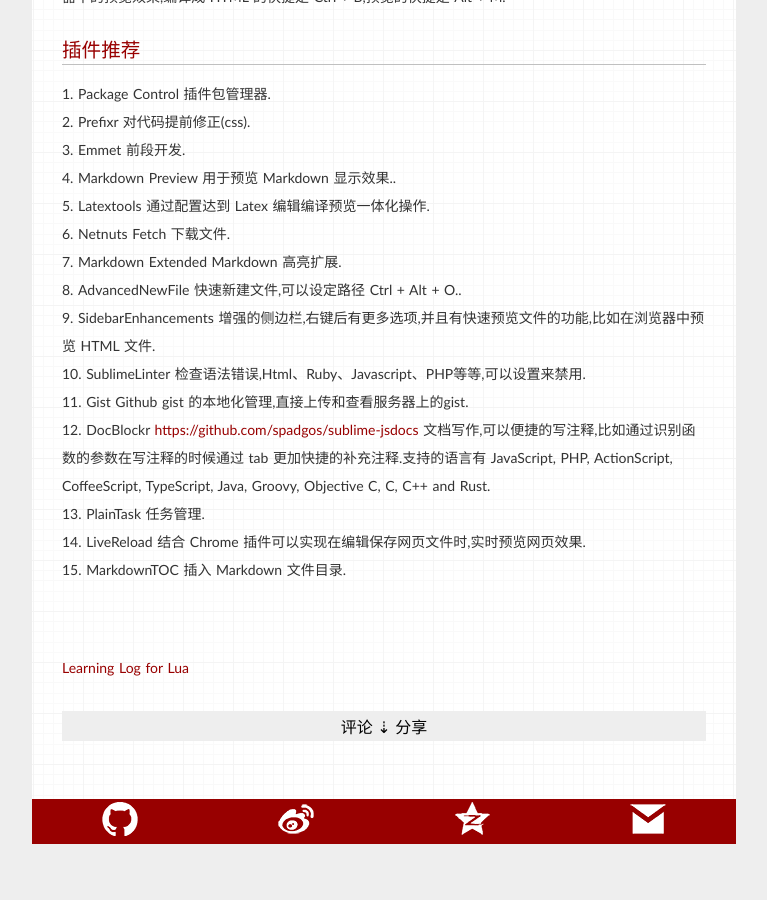
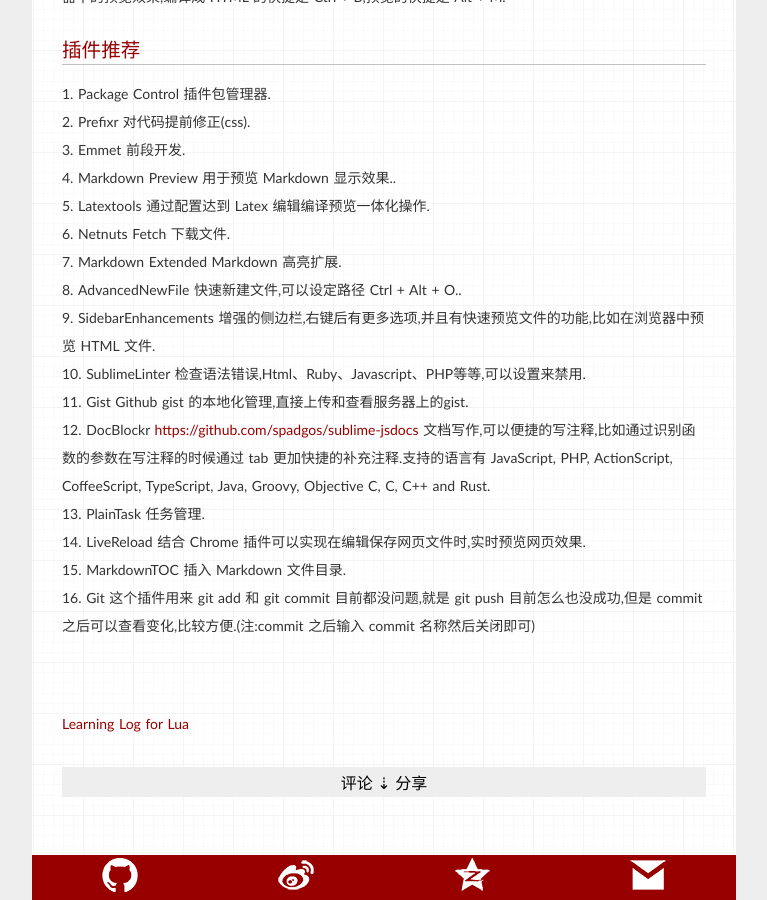
Before and after one commit to Xuezhiyuanlin/herechen.github.io, a Jekyll site: the page built from _posts/2014-04-23-sublime-text-leaning-log.md, in a window 1280 px wide and 900 px high, scrolled down 6962 px. Shown: the whole window, without its empty margins (256-1023 px from the left). Built offline with Jekyll 4.4.1, drawn with Linux system fonts in a browser that asks for light colours; some web fonts are replaced; Markdown is read by kramdown in place of the engine named in the settings; comment, search, counter and statistics services are not loaded; before the commit the page ends 7806 px from its top, so only the background shows below that.

Commit message:
herechen

```diff
--- a/_posts/2014-04-23-sublime-text-leaning-log.md
+++ b/_posts/2014-04-23-sublime-text-leaning-log.md
@@ -287,3 +287,4 @@
 12. PlainTask 任务管理.
 13. LiveReload 结合 Chrome 插件可以实现在编辑保存网页文件时,实时预览网页效果.
 14. MarkdownTOC 插入 Markdown 文件目录.
+15. Git 这个插件用来 git add 和 git commit 目前都没问题,就是 git push 目前怎么也没成功,但是 commit 之后可以查看变化,比较方便.(注:commit 之后输入 commit 名称然后关闭即可)
```
